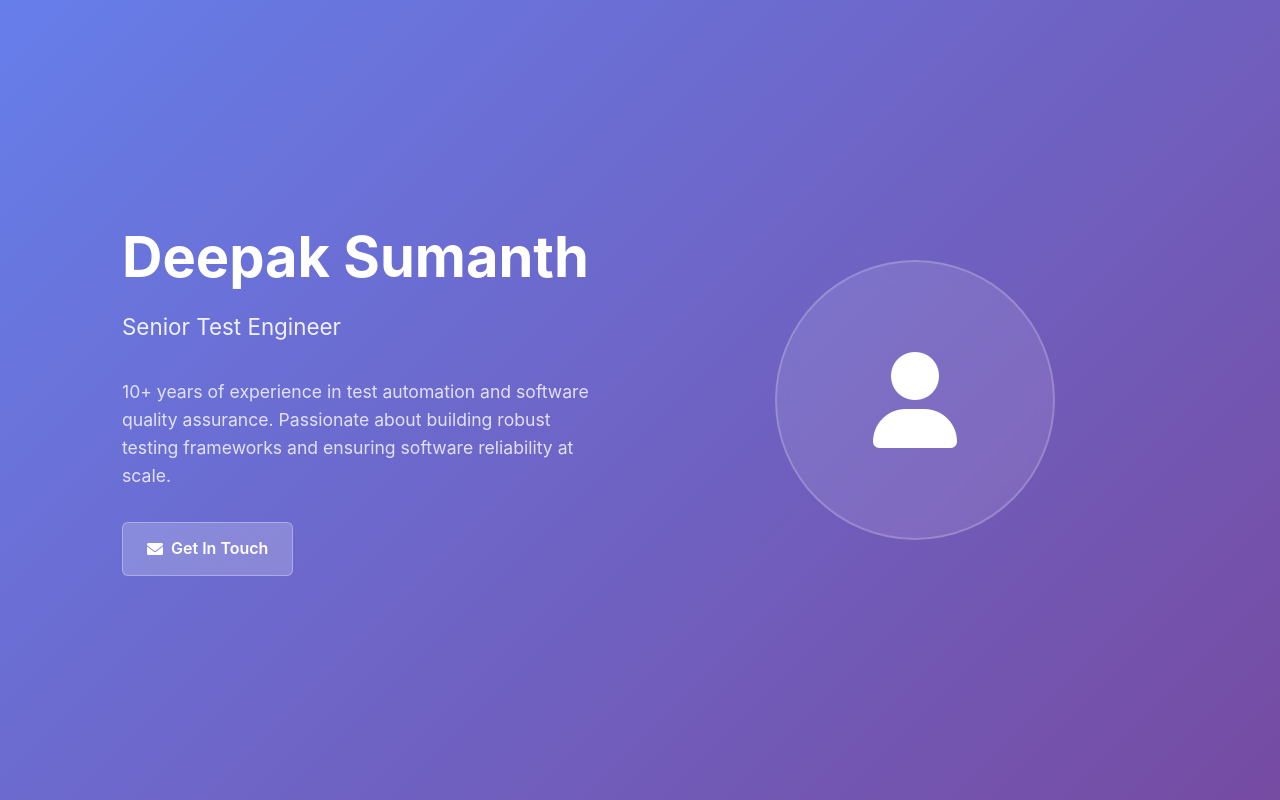
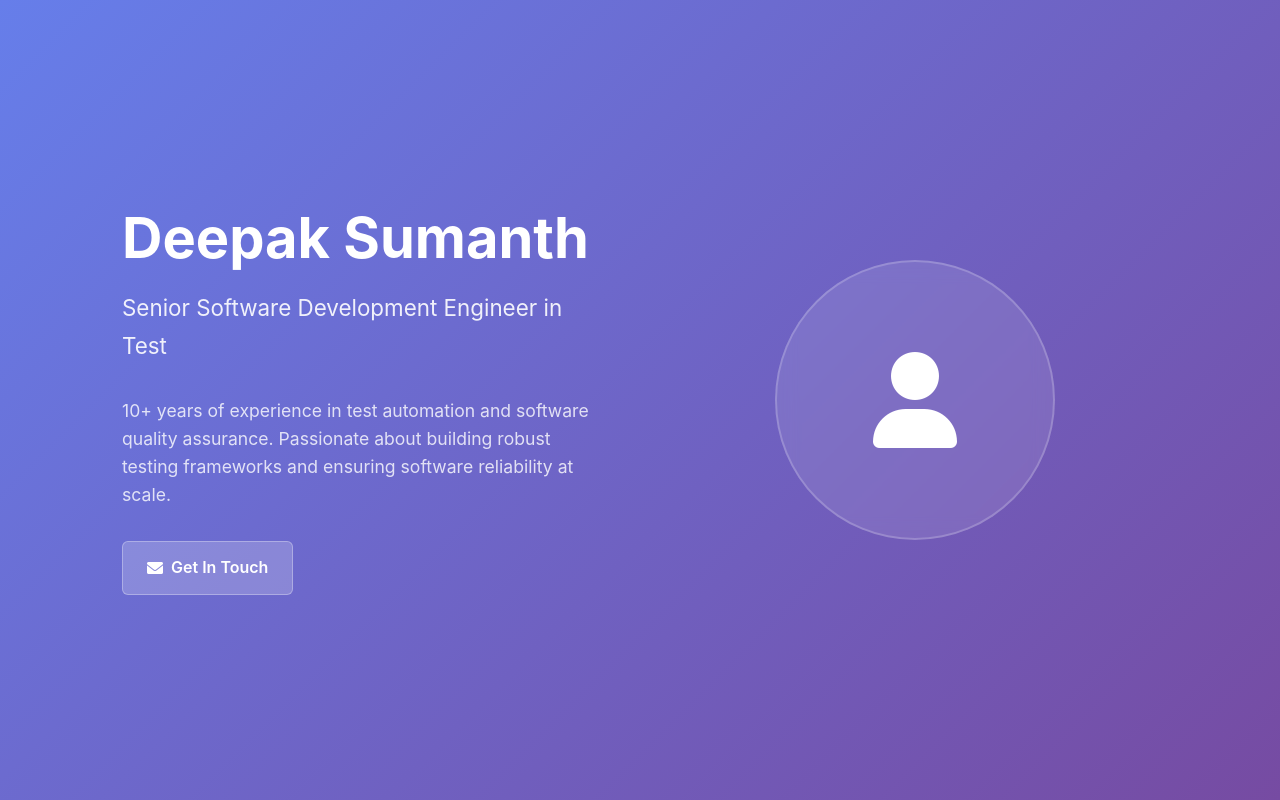
Before and after one commit to deep9176/deep9176.github.io, a plain HTML site: page index.html in a window 1280 px wide. Shown: the top 800 px of the page. Drawn offline with Linux system fonts and the light colour scheme.

Commit message:
Update index.html

```diff
--- a/index.html
+++ b/index.html
@@ -478,7 +478,7 @@
             <div class="hero-grid">
                 <div class="hero-content">
                     <h1>Deepak Sumanth</h1>
-                    <div class="role">Senior Test Engineer</div>
+                    <div class="role">Senior Software Development Engineer in Test</div>
                     <p>10+ years of experience in test automation and software quality assurance. Passionate about building robust testing frameworks and ensuring software reliability at scale.</p>
                     <div class="cta-buttons">
                         <a href="mailto:deepak.harish7@gmail.com" class="btn btn-primary">
```
